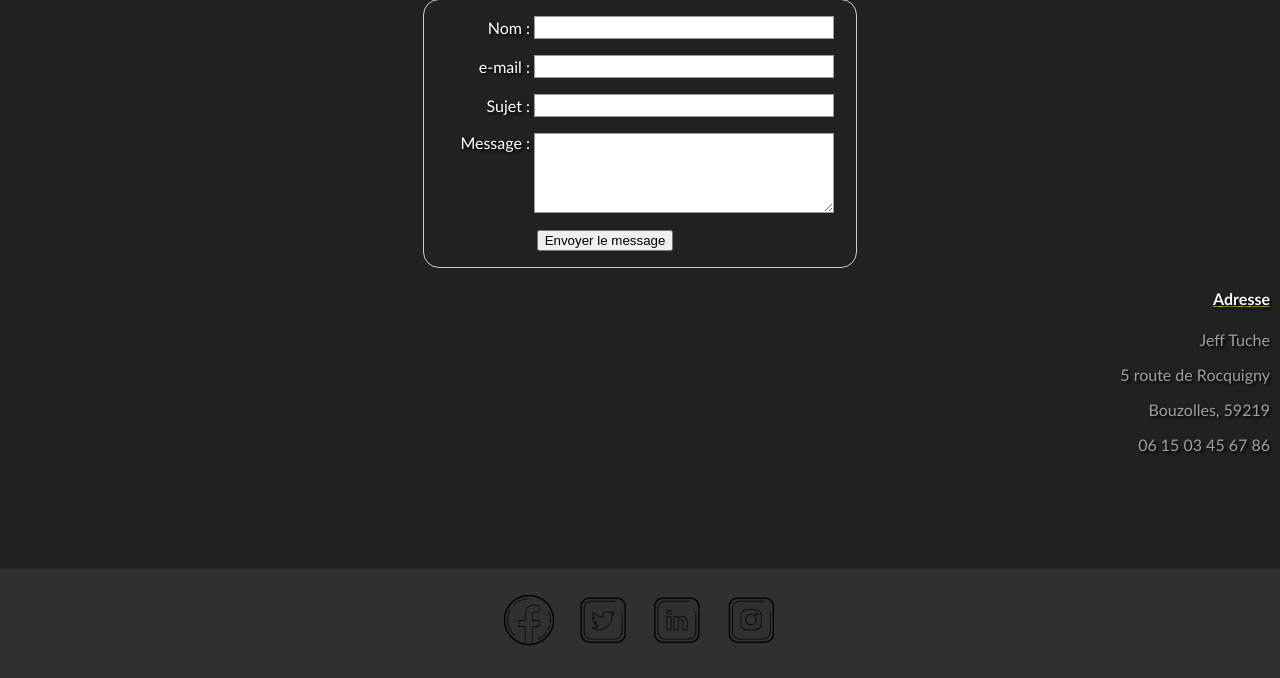
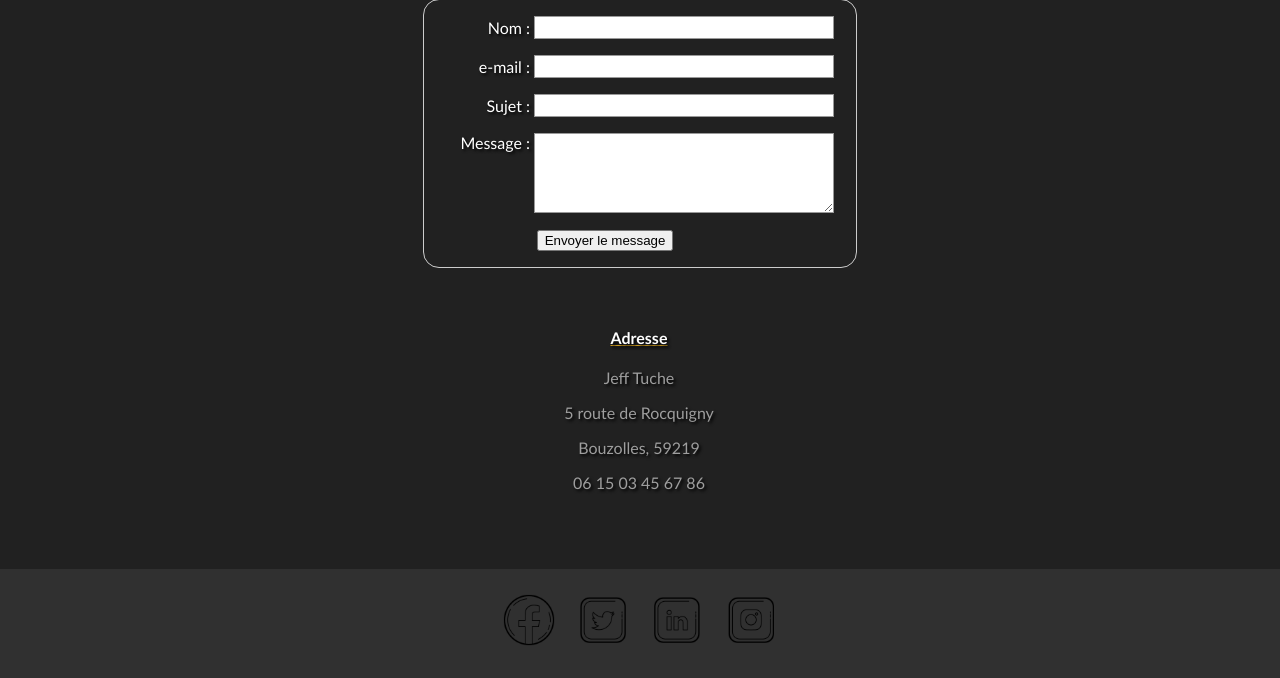
Before and after one commit to KadirALBOSTAN/Projet1, a PHP site: page /contact.php in a window 1280 px wide. Shown: the part 122-800 px from the top of the page. Run offline with PHP 8.4, Linux system fonts and the light colour scheme.

Commit message:
Formulaire final

```diff
--- a/contact.css
+++ b/contact.css
@@ -22,7 +22,8 @@ body {
 }
 
 .adressmaster {
-    text-align: right;
+    padding-top: 3vw;
+    text-align: center;
     margin-right:2px;
 }
 
@@ -37,6 +38,7 @@ body {
 
 form {
     /* Uniquement centrer le formulaire sur la page */
+    padding-top: 3vw;
     margin: 0 auto;
     width: 400px;
     /* Encadré pour voir les limites du formulaire */
```
